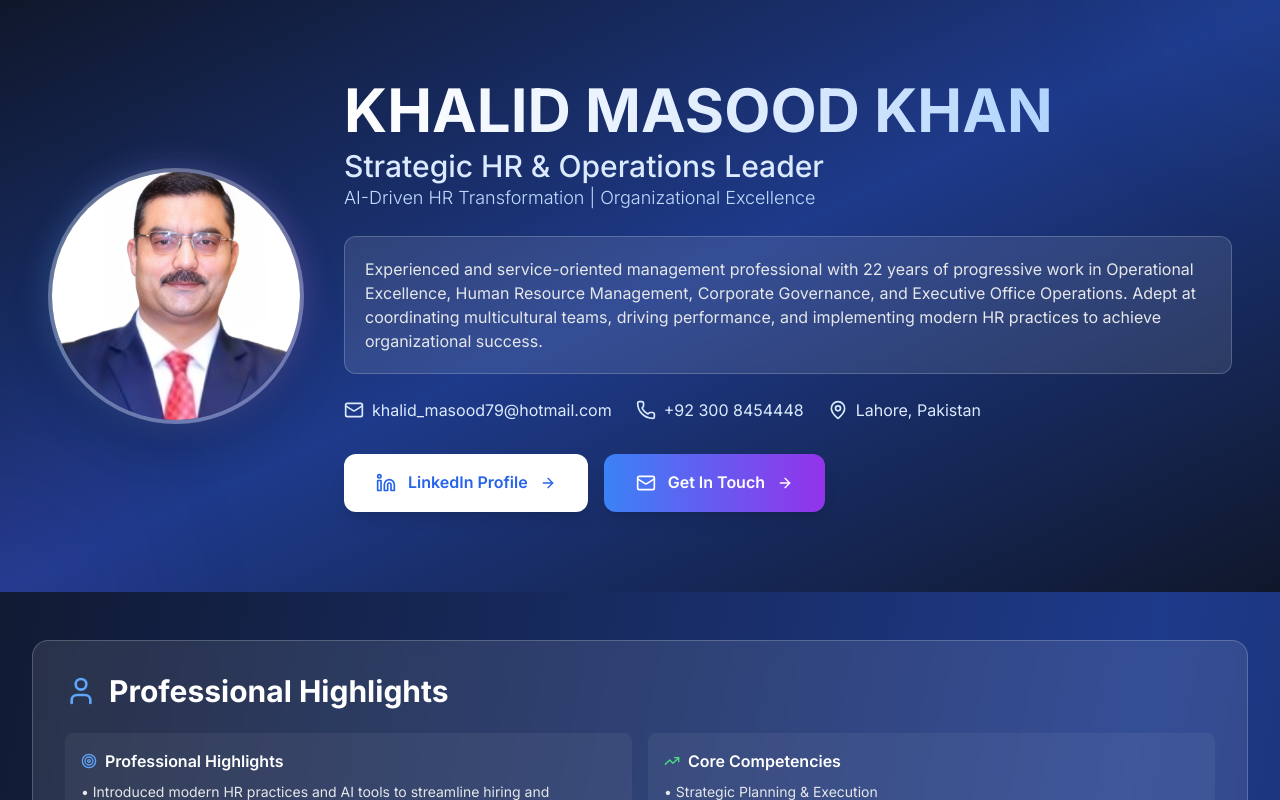
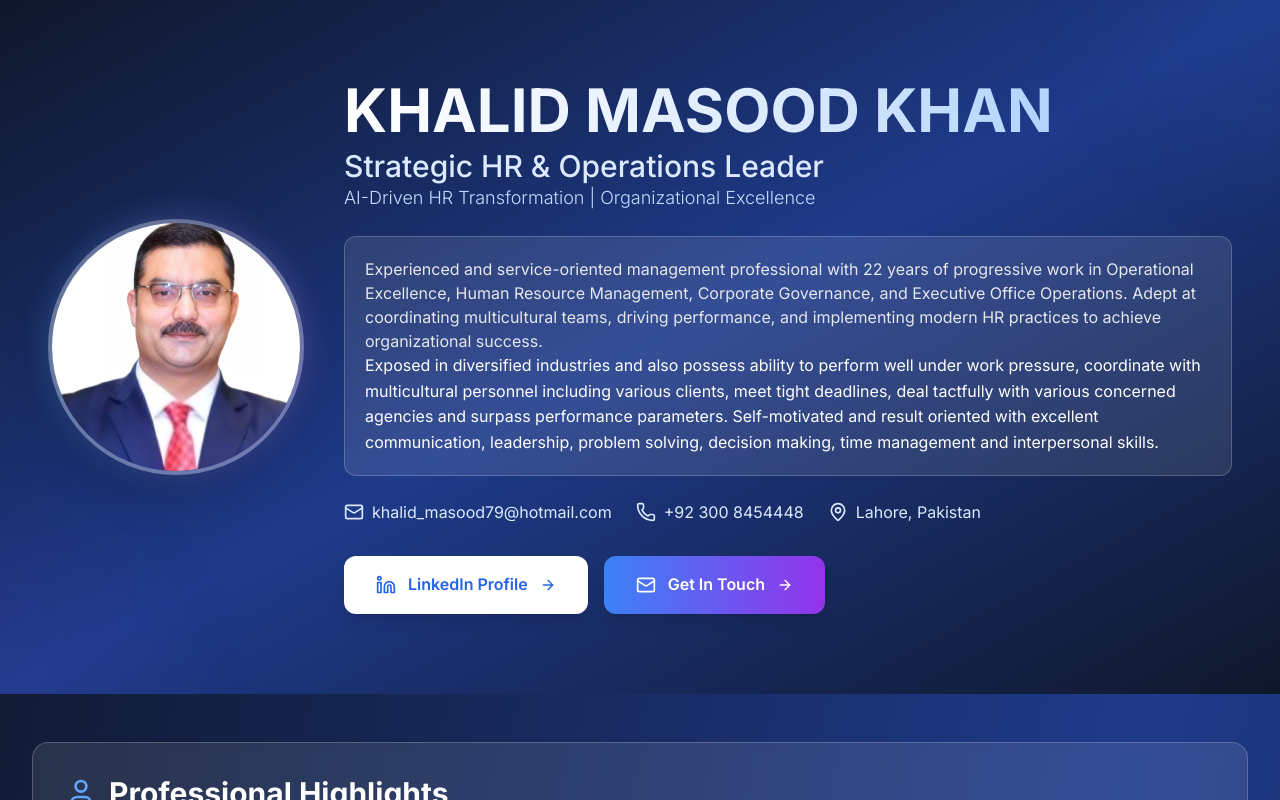
Before and after one commit to shaniparacha2021/Khalid.khan, a Next.js app: page / in a window 1280 px wide. Shown: the top 800 px of the page. Built offline with nearby package versions, Linux system fonts and the light colour scheme.

Commit message:
Update page.tsx

```diff
--- a/src/app/page.tsx
+++ b/src/app/page.tsx
@@ -196,6 +196,9 @@ export default function Portfolio() {
           Management, Corporate Governance, and Executive Office Operations.
           Adept at coordinating multicultural teams, driving performance, and
           implementing modern HR practices to achieve organizational success.
+        </p>
+        <p>
+        Exposed in diversified industries and also possess ability to perform well under work pressure, coordinate with multicultural personnel including various clients, meet tight deadlines, deal tactfully with various concerned agencies and surpass performance parameters. Self-motivated and result oriented with excellent communication, leadership, problem solving, decision making, time management and interpersonal skills.
         </p>
       </div>
 
```
